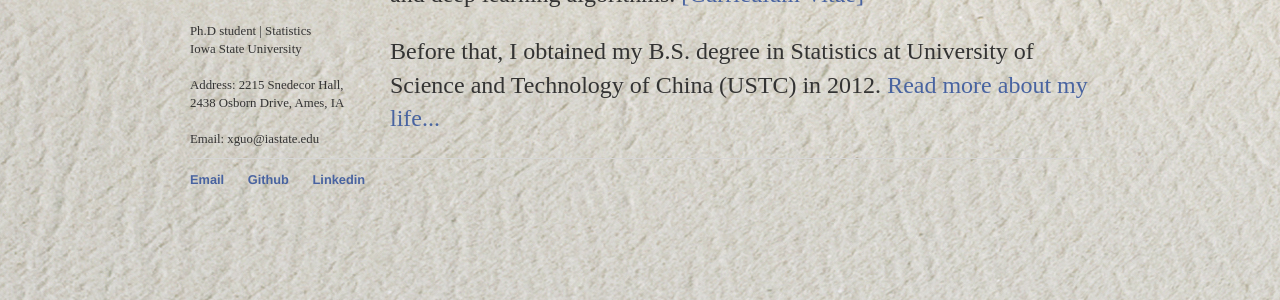
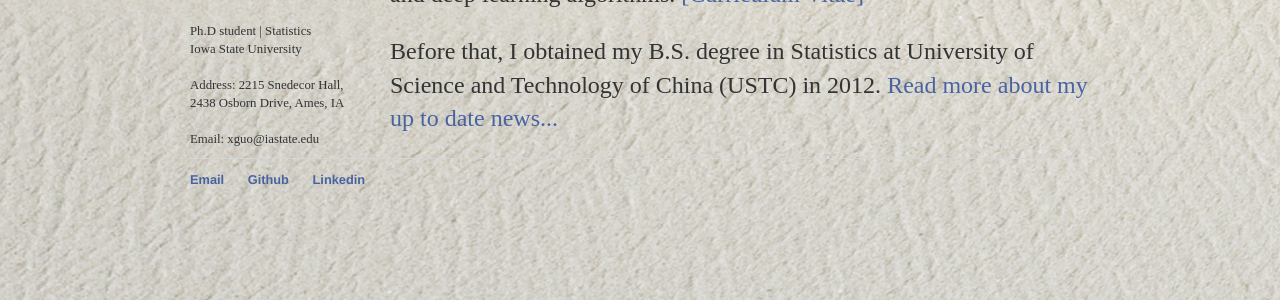
Before and after one commit to xingcheg/xingcheg.github.io, a Jekyll site: the page built from index.html, in a window 1280 px wide. Shown: the part 367-667 px from the top of the page. Built offline with Jekyll 4.4.1, drawn with Linux system fonts in a browser that asks for light colours.

Commit message:
Update index.html

```diff
--- a/index.html
+++ b/index.html
@@ -14,5 +14,5 @@ title: Xingche Guo
 		deep learning algorithms. <a href="/cv">[Curriculum Vitae]</a></p>
 	<p>Before that, I obtained my B.S. degree in Statistics at University of Science and Technology
 	   of China (USTC) in 2012.
-	   <a href="/about">Read more about my life...</a></p>
+	   <a href="/about">Read more about my up to date news...</a></p>
 </div><!-- /.blurb -->
```
